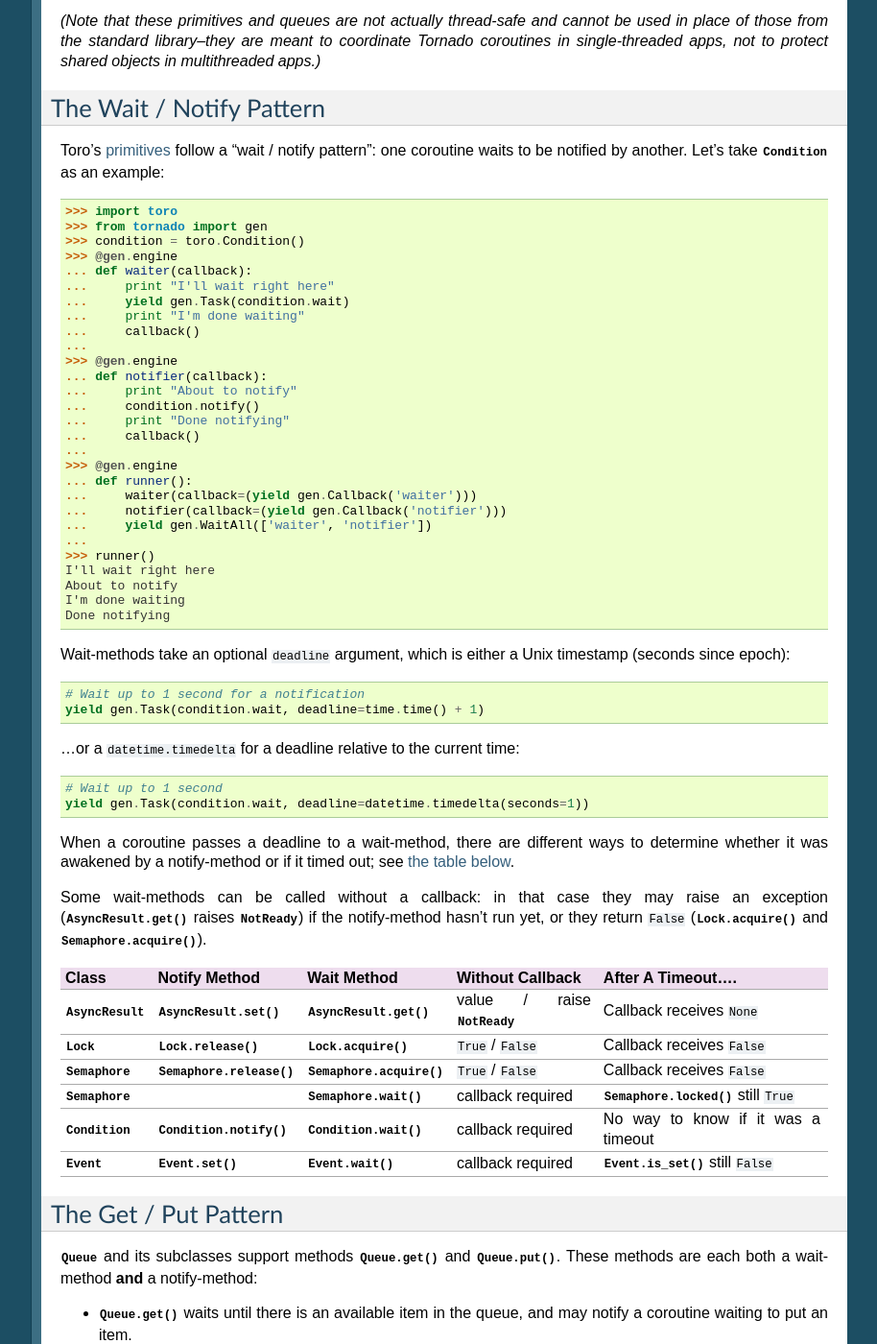
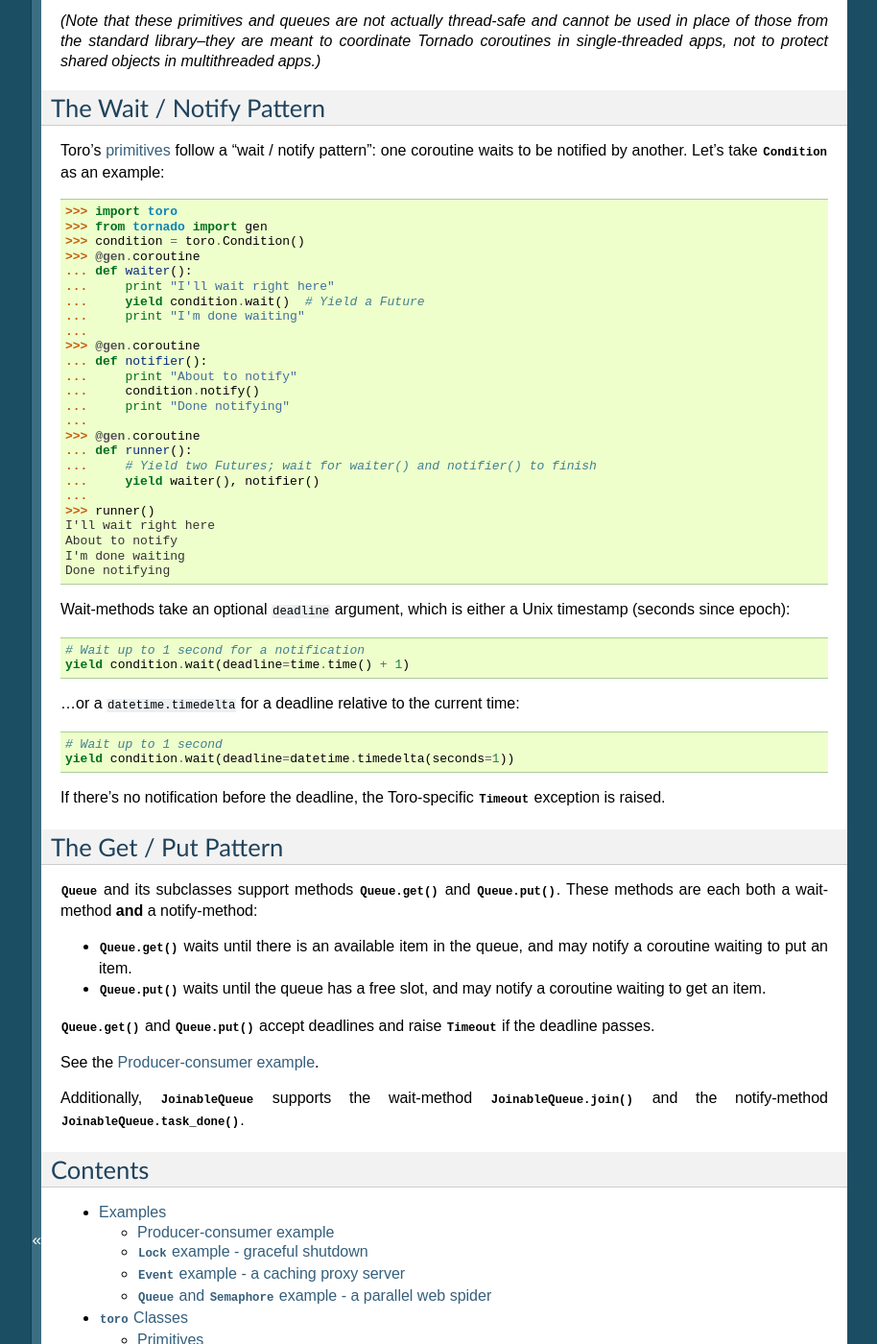
Before and after one commit to ajdavis/toro, a Sphinx documentation site: the page built from doc/index.rst, in a window 1280 px wide and 1400 px high, scrolled down 496 px. Shown: the whole window at 96% size, without its empty margins (187-1101 px from the left). Built offline with Sphinx 7.4.7, drawn with Linux system fonts in a browser that asks for light colours; some of the changed text lies outside the part shown.

Commit message:
Continuing rewrite for Tornado 3 and Futures

```diff
--- a/doc/examples/index.rst
+++ b/doc/examples/index.rst
@@ -3,7 +3,6 @@
 
 .. toctree::
     producer_consumer_example
-    producer_consumer_example_callbacks
     lock_example
     event_example
     web_spider_example
--- a/doc/index.rst
+++ b/doc/index.rst
@@ -28,7 +28,7 @@
 coordinate Tornado coroutines in single-threaded apps, not to protect shared
 objects in multithreaded apps.)*
 
-.. _gen: http://www.tornadoweb.org/documentation/gen.html
+.. _gen: http://www.tornadoweb.org/en/stable/gen.html
 
 .. _the-wait-notify-pattern:
 
@@ -43,25 +43,22 @@
     >>> import toro
     >>> from tornado import gen
     >>> condition = toro.Condition()
-    >>> @gen.engine
-    ... def waiter(callback):
+    >>> @gen.coroutine
+    ... def waiter():
     ...     print "I'll wait right here"
-    ...     yield gen.Task(condition.wait)
+    ...     yield condition.wait()  # Yield a Future
     ...     print "I'm done waiting"
-    ...     callback()
     ...
-    >>> @gen.engine
-    ... def notifier(callback):
+    >>> @gen.coroutine
+    ... def notifier():
     ...     print "About to notify"
     ...     condition.notify()
     ...     print "Done notifying"
-    ...     callback()
     ...
-    >>> @gen.engine
+    >>> @gen.coroutine
     ... def runner():
-    ...     waiter(callback=(yield gen.Callback('waiter')))
-    ...     notifier(callback=(yield gen.Callback('notifier')))
-    ...     yield gen.WaitAll(['waiter', 'notifier'])
+    ...     # Yield two Futures; wait for waiter() and notifier() to finish
+    ...     yield waiter(), notifier()
     ...
     >>> runner()
     I'll wait right here
@@ -73,34 +70,15 @@
 timestamp (seconds since epoch)::
 
     # Wait up to 1 second for a notification
-    yield gen.Task(condition.wait, deadline=time.time() + 1)
+    yield condition.wait(deadline=time.time() + 1)
 
 ...or a ``datetime.timedelta`` for a deadline relative to the current time::
 
     # Wait up to 1 second
-    yield gen.Task(condition.wait, deadline=datetime.timedelta(seconds=1))
+    yield condition.wait(deadline=datetime.timedelta(seconds=1))
 
-When a coroutine passes a deadline to a wait-method, there are different ways
-to determine whether it was awakened by a notify-method or if it timed out; see
-:ref:`the table below <wait-notify-table>`.
-
-Some wait-methods can be called without a callback: in that case they may raise
-an exception (:meth:`AsyncResult.get` raises :exc:`NotReady`) if the
-notify-method hasn't run yet, or they return ``False``
-(:meth:`Lock.acquire` and :meth:`Semaphore.acquire`).
-
-.. _wait-notify-table:
-
-======================= ==================================  ================================= ================================ ===============================================
-Class                   Notify Method                       Wait Method                       Without Callback                 After A Timeout....
-======================= ==================================  ================================= ================================ ===============================================
-:class:`AsyncResult`    :meth:`AsyncResult.set`             :meth:`AsyncResult.get`           value / raise :exc:`NotReady`    Callback receives ``None``
-:class:`Lock`           :meth:`Lock.release`                :meth:`Lock.acquire`              ``True`` / ``False``             Callback receives ``False``
-:class:`Semaphore`      :meth:`Semaphore.release`           :meth:`Semaphore.acquire`         ``True`` / ``False``             Callback receives ``False``
-:class:`Semaphore`                                          :meth:`Semaphore.wait`            callback required                :meth:`Semaphore.locked` still ``True``
-:class:`Condition`      :meth:`Condition.notify`            :meth:`Condition.wait`            callback required                No way to know if it was a timeout
-:class:`Event`          :meth:`Event.set`                   :meth:`Event.wait`                callback required                :meth:`Event.is_set` still ``False``
-======================= ==================================  ================================= ================================ ===============================================
+If there's no notification before the deadline, the Toro-specific :exc:`Timeout`
+exception is raised.
 
 .. _the-get-put-pattern:
 
@@ -115,26 +93,14 @@
 * :meth:`Queue.put` waits until the queue has a free slot, and may notify a
   coroutine waiting to get an item.
 
-======================== ======================================== ======================================
-Method                   Without Callback                         After A Timeout.....
-======================== ======================================== ======================================
-:meth:`Queue.get`        returns item or raises ``Empty``         callback receives ``Empty``
-:meth:`Queue.put`        returns ``None`` or raises ``Full``      callback receives ``Full``
-======================== ======================================== ======================================
+:meth:`Queue.get` and :meth:`Queue.put` accept deadlines and raise
+:exc:`Timeout` if the deadline passes.
 
 See the :doc:`examples/producer_consumer_example`.
 
 Additionally, :class:`JoinableQueue` supports
 the wait-method :meth:`JoinableQueue.join`
-and the notify-method :meth:`JoinableQueue.task_done`:
-
-.. _join-task-done-table:
-
-======================== ==================================  ================================= ============================== ===============================================
-Class                    Notify Method                       Wait Method                       Without Callback               After A Timeout....
-======================== ==================================  ================================= ============================== ===============================================
-:class:`JoinableQueue`   :meth:`JoinableQueue.task_done`     :meth:`JoinableQueue.join`        callback required              ``JoinableQueue.unfinished_tasks > 0``
-======================== ==================================  ================================= ============================== ===============================================
+and the notify-method :meth:`JoinableQueue.task_done`.
 
 Contents
 ========
```
Also changed, not shown: README.rst (+6 -5 lines), doc/examples/producer_consumer_example_callbacks.rst (deleted, +0 -7 lines), doc/faq.rst (+3 -18 lines), toro/__init__.py (+27 -37 lines), 8 other files.
